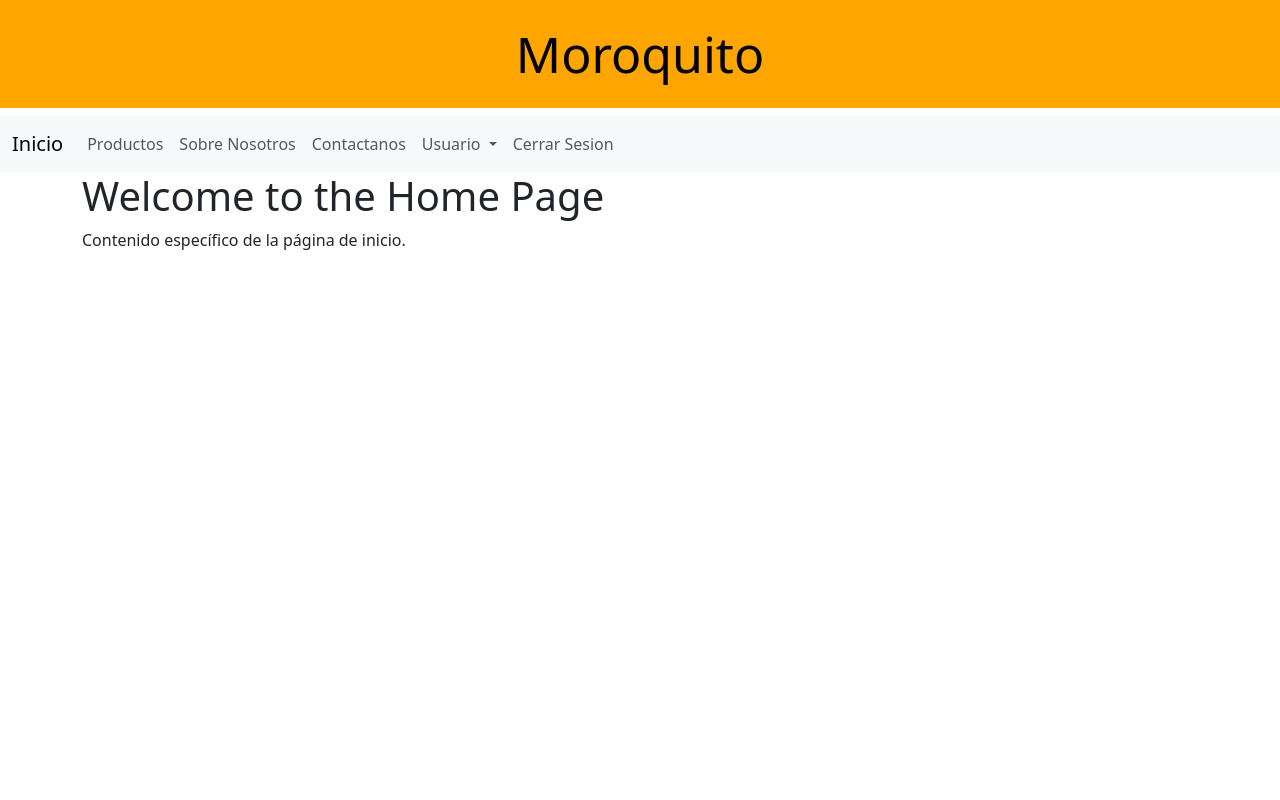
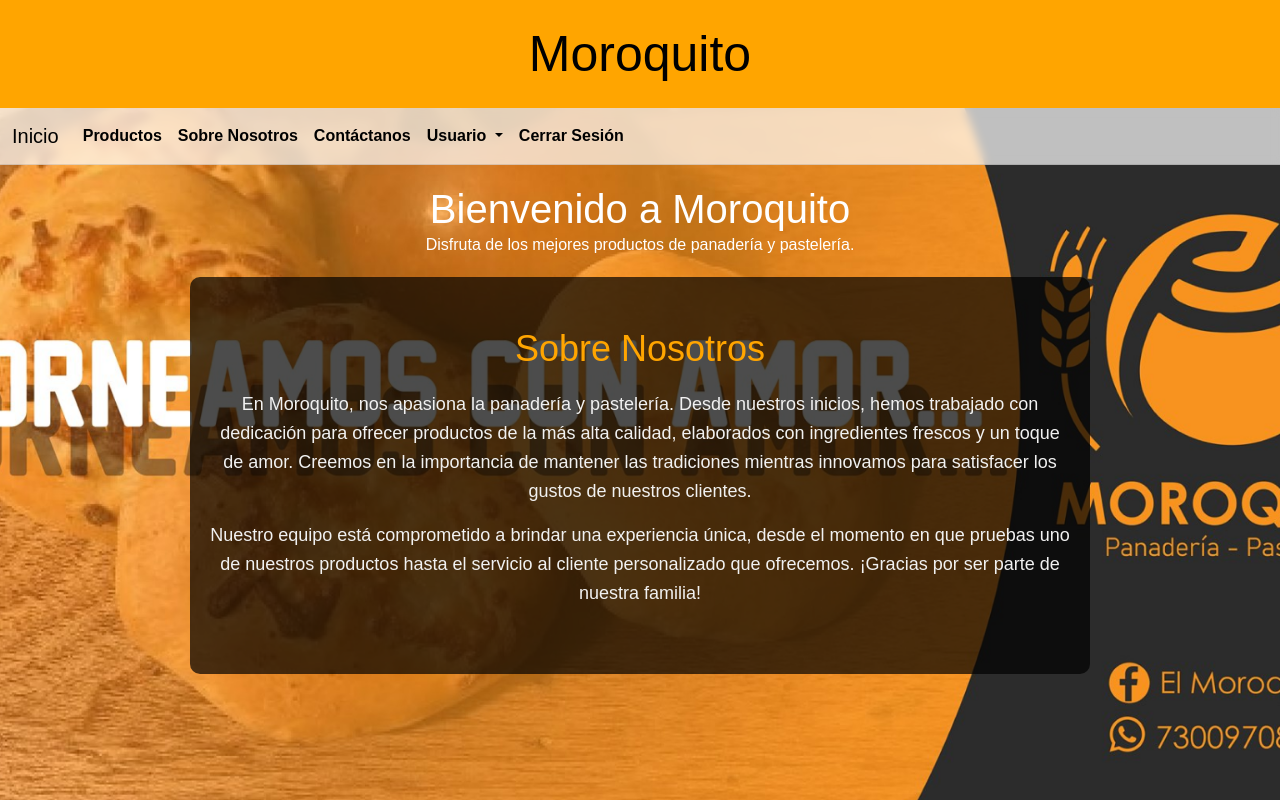
Before and after one commit to KaelAO123/Moroquito, a Flask app: page / in a window 1280 px wide. Run offline with Flask 3, Linux system fonts and the light colour scheme; a user stored in the database is signed in.

Commit message:
Adding Home

```diff
--- a/templates/base.html
+++ b/templates/base.html
@@ -7,12 +7,42 @@
     <link href="https://cdn.jsdelivr.net/npm/bootstrap@5.3.3/dist/css/bootstrap.min.css" rel="stylesheet"
         integrity="sha384-QWTKZyjpPEjISv5WaRU9OFeRpok6YctnYmDr5pNlyT2bRjXh0JMhjY6hW+ALEwIH" crossorigin="anonymous">
     <title>{{ title }}</title>
+    {% block style %}{% endblock %}
+    <style>
+        /* Navbar transparente */
+        .navbar {
+            background-color: rgba(255, 255, 255, 0.7); /* Blanco semitransparente */
+            backdrop-filter: blur(5px); /* Efecto de desenfoque detrás del navbar */
+            border-bottom: 1px solid rgba(0, 0, 0, 0.1); /* Línea sutil para separar el navbar */
+        }
+
+        /* Estilo de enlaces en el navbar */
+        .navbar .nav-link {
+            color: black; /* Color del texto de los enlaces */
+            font-weight: bold;
+        }
+
+        .navbar .nav-link:hover {
+            color: orange; /* Cambia a naranja al pasar el mouse */
+        }
+
+        /* Espaciado entre H1 y navbar */
+        h1 {
+            margin: 0; /* Elimina cualquier margen extra */
+        }
+
+        /* Fondo de página */
+
+    </style>
 </head>
 
 <body>
-    <h1 class="w-100 text-center p-4" style="background-color: orange; color:black; font-size: 50px">Moroquito</h1>
+    <!-- Título principal -->
+    <h1 class="w-100 text-center p-4" style="background-color: orange; color: black; font-size: 50px;">Moroquito</h1>
+
+    <!-- Navbar -->
     {% if current_user.is_authenticated %}
-    <nav class="navbar navbar-expand-lg bg-body-tertiary">
+    <nav class="navbar navbar-expand-lg">
         <div class="container-fluid">
             <a class="navbar-brand" href="/">Inicio</a>
             <button class="navbar-toggler" type="button" data-bs-toggle="collapse" data-bs-target="#navbarNavDropdown"
@@ -28,7 +58,7 @@
                         <a class="nav-link" aria-current="page" href="/about">Sobre Nosotros</a>
                     </li>
                     <li class="nav-item">
-                        <a class="nav-link" href="/contact">Contactanos</a>
+                        <a class="nav-link" href="/contact">Contáctanos</a>
                     </li>
                     <li class="nav-item dropdown">
                         <a class="nav-link dropdown-toggle" href="#" role="button" data-bs-toggle="dropdown"
@@ -36,7 +66,8 @@
                             Usuario
                         </a>
                         <ul class="dropdown-menu">
-                            <li><a class="dropdown-item" href="{{ url_for('user.profile',id=current_user.email) }}">Perfil</a></li>
+                            <li><a class="dropdown-item"
+                                    href="{{ url_for('user.profile',id=current_user.email) }}">Perfil</a></li>
                             <li><a class="dropdown-item" href="{{url_for('pedido.list_pedidos')}}">Pedidos</a></li>
                             {% if current_user.has_role("admin") %}
                             <li><a class="dropdown-item" href="{{url_for('user.list_users')}}">Lista de Usuarios</a></li>
@@ -44,16 +75,20 @@
                         </ul>
                     </li>
                     <li class="nav-item">
-                        <a class="nav-link" href="{{url_for('user.logout')}}">Cerrar Sesion</a>
+                        <a class="nav-link" href="{{url_for('user.logout')}}">Cerrar Sesión</a>
                     </li>
                 </ul>
             </div>
         </div>
     </nav>
     {% endif %}
-    <div class="container pb-5">
+
+    <!-- Contenido principal -->
+    <div class="container pb-5" style="margin-top: 20px;">
         {% block content %}{% endblock %}
     </div>
+
+    <!-- Scripts de Bootstrap -->
     <script src="https://cdn.jsdelivr.net/npm/bootstrap@5.3.3/dist/js/bootstrap.bundle.min.js"
         integrity="sha384-YvpcrYf0tY3lHB60NNkmXc5s9fDVZLESaAA55NDzOxhy9GkcIdslK1eN7N6jIeHz"
         crossorigin="anonymous"></script>
--- a/templates/index.html
+++ b/templates/index.html
@@ -1,8 +1,57 @@
-{% extends 'base.html' %}
+{% extends "base.html" %}
 
-{% block title %}Home - Mi Aplicación{% endblock %}
+{% block title %}Inicio - Moroquito{% endblock %}
+
+{% block style %}
+<style>
+    body {
+        background-image: url('/static/images/background.png'); /* Ruta de la imagen */
+        background-size: cover;
+        background-position: center;
+        background-attachment: fixed; /* Imagen fija al hacer scroll */
+        margin: 0;
+        font-family: Arial, sans-serif;
+        color: white;
+    }
+
+    .about-section {
+        background-color: rgba(0, 0, 0, 0.7); /* Fondo oscuro semitransparente */
+        padding: 50px 20px;
+        border-radius: 10px;
+        margin: 20px auto;
+        max-width: 900px;
+        text-align: center;
+    }
+
+    .about-section h2 {
+        color: orange;
+        font-size: 36px;
+        margin-bottom: 20px;
+    }
+
+    .about-section p {
+        font-size: 18px;
+        line-height: 1.6;
+        color: #f1f1f1;
+    }
+</style>
+{% endblock %}
 
 {% block content %}
-    <h1>Welcome to the Home Page</h1>
-    <p>Contenido específico de la página de inicio.</p>
+<!-- Contenido principal -->
+<div class="text-center">
+    <h1>Bienvenido a Moroquito</h1>
+    <p>Disfruta de los mejores productos de panadería y pastelería.</p>
+</div>
+
+<!-- Sección Sobre Nosotros -->
+<div class="about-section">
+    <h2>Sobre Nosotros</h2>
+    <p>
+        En Moroquito, nos apasiona la panadería y pastelería. Desde nuestros inicios, hemos trabajado con dedicación para ofrecer productos de la más alta calidad, elaborados con ingredientes frescos y un toque de amor. Creemos en la importancia de mantener las tradiciones mientras innovamos para satisfacer los gustos de nuestros clientes.
+    </p>
+    <p>
+        Nuestro equipo está comprometido a brindar una experiencia única, desde el momento en que pruebas uno de nuestros productos hasta el servicio al cliente personalizado que ofrecemos. ¡Gracias por ser parte de nuestra familia!
+    </p>
+</div>
 {% endblock %}
```
Also changed, not shown: instance/Moroquito.db, static/images/background.png (added).
